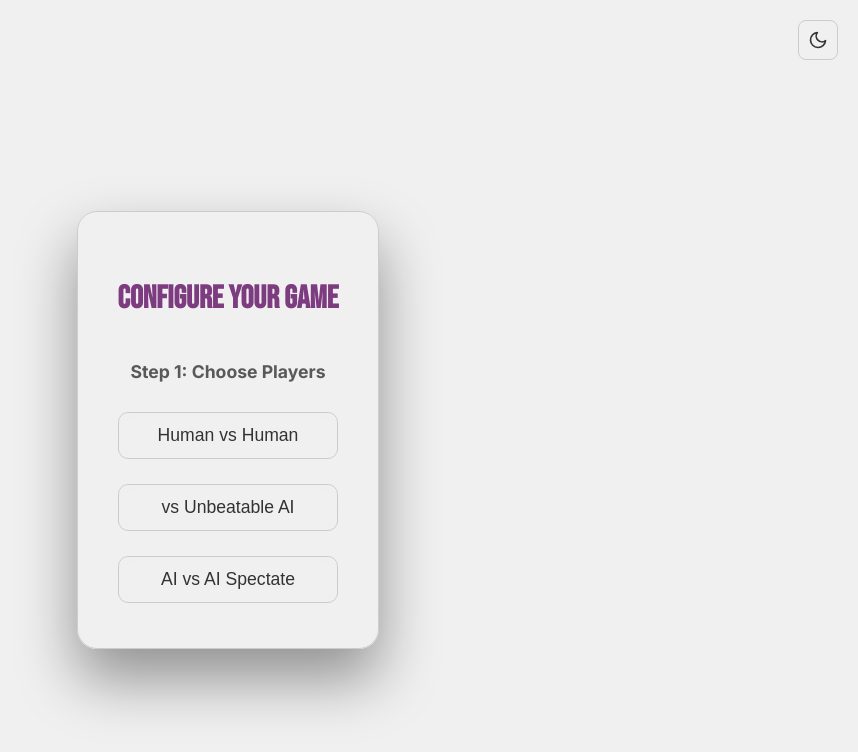
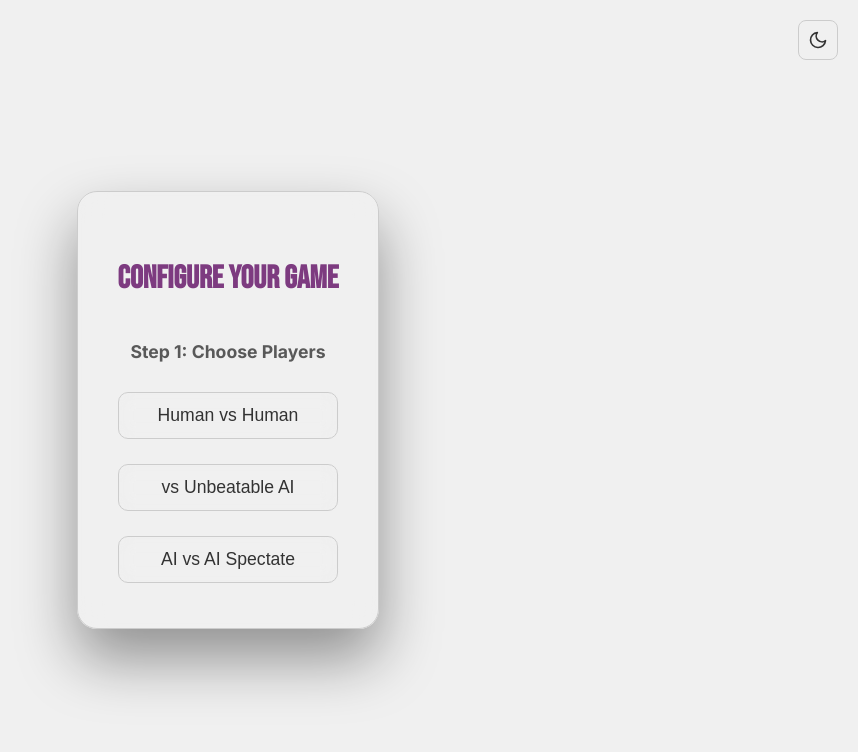
Before and after one commit to Ichiro47155/TicTacToeGame, a React (Vite) app: page / in a window 1280 px wide. Shown: the top 752 px of the page, without its empty margins (422-1280 px from the left). Built offline with nearby package versions, Linux system fonts and the light colour scheme.

Commit message:
Fix CSS errors

```diff
--- a/src/index.css
+++ b/src/index.css
@@ -45,7 +45,7 @@
 
 body {
   margin: 0;
-  padding: 20px;
+  padding: 0;
   display: flex;
   justify-content: center;
   align-items: center;
@@ -56,11 +56,6 @@ body {
   color: var(--text-color);
   font-family: 'Inter', sans-serif;
   transition: background 1s cubic-bezier(0.4, 0, 0.2, 1), background-color 0.3s ease, color 0.3s ease;
-}
-
-/* Vibrant glow only during gameplay */
-body.playing {
-  background: radial-gradient(circle at center, color-mix(in srgb, var(--current-player-color, var(--accent-color)), transparent 65%) 0%, var(--bg-color) 85%);
 }
 
 .game-wrapper {
```
